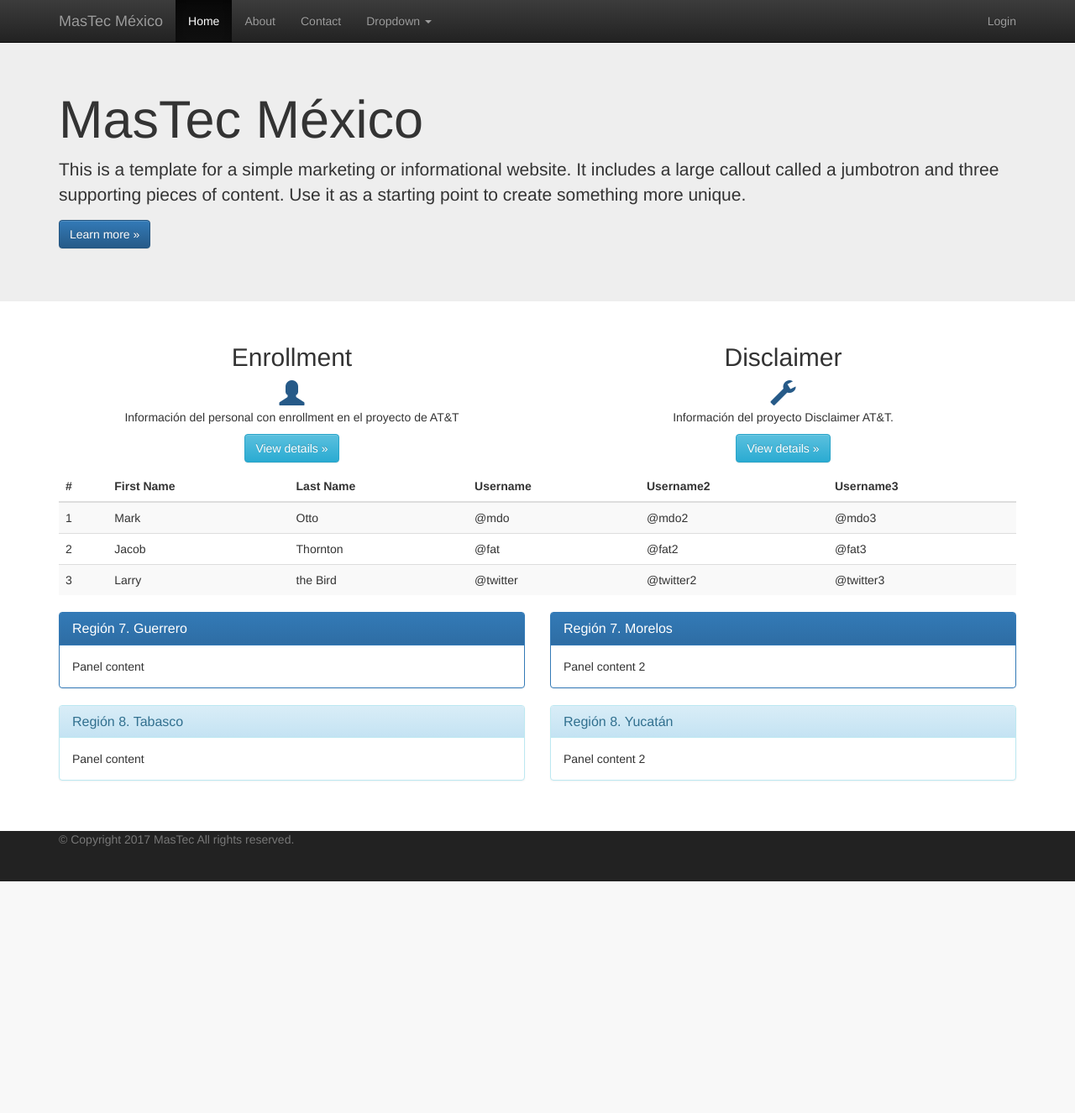
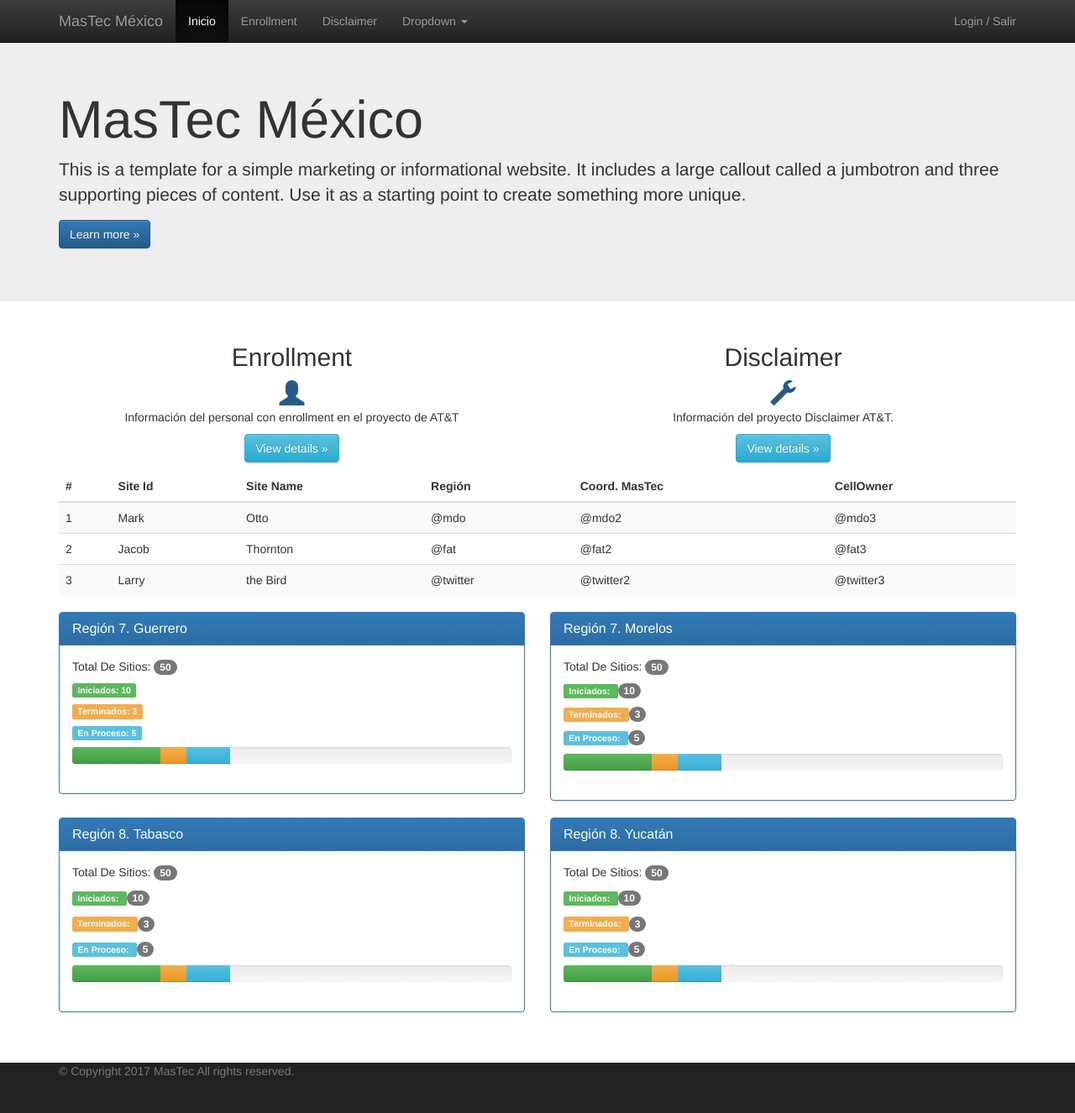
Before and after one commit to orosas/trabajo, a Django app: template templates/base.html in a window 1280 px wide. Shown: the whole page at 84% size. Before the commit the page ends 1050 px from the top, so only its background shows below. Run offline with Django 3.2, Linux system fonts and the light colour scheme; the template is opened without the code that fills it, so the values that code supplies are empty; some libraries are stand-ins or nearby versions.

Commit message:
Template base y signin

```diff
--- a/static/css/signin.css
+++ b/static/css/signin.css
@@ -68,7 +68,3 @@
     font-size: 30px;
     color: #265a88;
 }
-
-.centrar {
-  text-align: center;
-}
--- a/templates/base.html
+++ b/templates/base.html
@@ -49,9 +49,9 @@
 
         <div id="navbar" class="navbar-collapse collapse">
           <ul class="nav navbar-nav">
-            <li class="active"><a href="#">Home</a></li>
-            <li><a href="#about">About</a></li>
-            <li><a href="#contact">Contact</a></li>
+            <li class="active"><a href="#">Inicio</a></li>
+            <li><a href="#about">Enrollment</a></li>
+            <li><a href="#contact">Disclaimer</a></li>
             <li class="dropdown">
               <a href="#" class="dropdown-toggle" data-toggle="dropdown" role="button" aria-haspopup="true" aria-expanded="false">Dropdown <span class="caret"></span></a>
               <ul class="dropdown-menu">
@@ -66,7 +66,7 @@
             </li>
           </ul>
           <ul class="nav navbar-nav navbar-right">
-            <li><a href="#">Login</a></li>
+            <li><a href="#">Login / Salir</a></li>
           </ul>
         </div><!--/.nav-collapse -->
 
@@ -87,13 +87,13 @@
     <div class="container">
       <!-- Example row of columns -->
       <div class="row">
-        <div class="col-md-6 centrar">
+        <div class="col-md-6 text-center">
           <h2>Enrollment</h2>
           <span class="glyphicon glyphicon-user" aria-hidden="true"></span>
           <p>Información del personal con enrollment en el proyecto de AT&T </p>
           <p><a class="btn btn-info" href="#" role="button">View details &raquo;</a></p>
         </div>
-        <div class="col-md-6 centrar">
+        <div class="col-md-6 text-center">
           <h2>Disclaimer</h2>
           <span class="glyphicon glyphicon-wrench" aria-hidden="true"></span>
           <p>Información del proyecto Disclaimer AT&T. </p>
@@ -106,11 +106,11 @@
               <thead>
                 <tr>
                   <th>#</th>
-                  <th>First Name</th>
-                  <th>Last Name</th>
-                  <th>Username</th>
-                  <th>Username2</th>
-                  <th>Username3</th>
+                  <th>Site Id</th>
+                  <th>Site Name</th>
+                  <th>Región</th>
+                  <th>Coord. MasTec</th>
+                  <th>CellOwner</th>
                 </tr>
               </thead>
               <tbody>
@@ -148,7 +148,24 @@
             <div class="panel-heading">
               <h3 class="panel-title">Región 7. Guerrero</h3>
             </div>
-            <div class="panel-body">Panel content
+            <div class="panel-body">
+              <p>Total De Sitios: <span class="badge">50</span></p>
+              <h5>
+                <p><span class="label label-success">Iniciados:  10</span></p>
+                <p><span class="label label-warning">Terminados: 3</span></p>
+                <p><span class="label label-info">En Proceso: 5</span></p>
+              </h5>
+              <div class="progress">
+                      <div class="progress-bar progress-bar-success" style="width: 20%">
+                        <span class="sr-only">20% Complete (success)</span>
+                      </div>
+                      <div class="progress-bar progress-bar-warning" style="width: 6%">
+                        <span class="sr-only">6% Complete (warning)</span>
+                      </div>
+                      <div class="progress-bar progress-bar-info" style="width: 10%">
+                        <span class="sr-only">10% Complete (danger)</span>
+                      </div>
+               </div>
             </div>
           </div>
         </div>
@@ -157,25 +174,70 @@
             <div class="panel-heading">
               <h3 class="panel-title">Región 7. Morelos</h3>
             </div>
-            <div class="panel-body">Panel content 2
+            <div class="panel-body">
+              <p>Total De Sitios: <span class="badge">50</span></p>
+              <h5><p><span class="label label-success">Iniciados: </span><span class="badge"> 10</span></p>
+              <p><span class="label label-warning">Terminados: </span><span class="badge">3</span></p>
+              <p><span class="label label-info">En Proceso: </span><span class="badge">5</span></p></h5>
+              <div class="progress">
+                      <div class="progress-bar progress-bar-success" style="width: 20%">
+                        <span class="sr-only">20% Complete (success)</span>
+                      </div>
+                      <div class="progress-bar progress-bar-warning" style="width: 6%">
+                        <span class="sr-only">6% Complete (warning)</span>
+                      </div>
+                      <div class="progress-bar progress-bar-info" style="width: 10%">
+                        <span class="sr-only">10% Complete (danger)</span>
+                      </div>
+               </div>
             </div>
           </div>
         </div>
         <div class="col-sm-12 col-md-6">
-          <div class="panel panel-info">
+          <div class="panel panel-primary">
             <div class="panel-heading">
               <h3 class="panel-title">Región 8. Tabasco</h3>
             </div>
-            <div class="panel-body">Panel content
+            <div class="panel-body">
+              <p>Total De Sitios: <span class="badge">50</span></p>
+              <p><span class="label label-success">Iniciados: </span><span class="badge"> 10</span></p>
+              <p><span class="label label-warning">Terminados: </span><span class="badge">3</span></p>
+              <p><span class="label label-info">En Proceso: </span><span class="badge">5</span></p>
+              <div class="progress">
+                      <div class="progress-bar progress-bar-success" style="width: 20%">
+                        <span class="sr-only">20% Complete (success)</span>
+                      </div>
+                      <div class="progress-bar progress-bar-warning" style="width: 6%">
+                        <span class="sr-only">6% Complete (warning)</span>
+                      </div>
+                      <div class="progress-bar progress-bar-info" style="width: 10%">
+                        <span class="sr-only">10% Complete (danger)</span>
+                      </div>
+               </div>
             </div>
           </div>
         </div>
         <div class="col-sm-12 col-md-6">
-          <div class="panel panel-info">
+          <div class="panel panel-primary">
             <div class="panel-heading">
               <h3 class="panel-title">Región 8. Yucatán</h3>
             </div>
-            <div class="panel-body">Panel content 2
+            <div class="panel-body">
+              <p>Total De Sitios: <span class="badge">50</span></p>
+              <p><span class="label label-success">Iniciados: </span><span class="badge"> 10</span></p>
+              <p><span class="label label-warning">Terminados: </span><span class="badge">3</span></p>
+              <p><span class="label label-info">En Proceso: </span><span class="badge">5</span></p>
+              <div class="progress">
+                      <div class="progress-bar progress-bar-success" style="width: 20%">
+                        <span class="sr-only">20% Complete (success)</span>
+                      </div>
+                      <div class="progress-bar progress-bar-warning" style="width: 6%">
+                        <span class="sr-only">6% Complete (warning)</span>
+                      </div>
+                      <div class="progress-bar progress-bar-info" style="width: 10%">
+                        <span class="sr-only">10% Complete (danger)</span>
+                      </div>
+               </div>
             </div>
           </div>
         </div>
```
